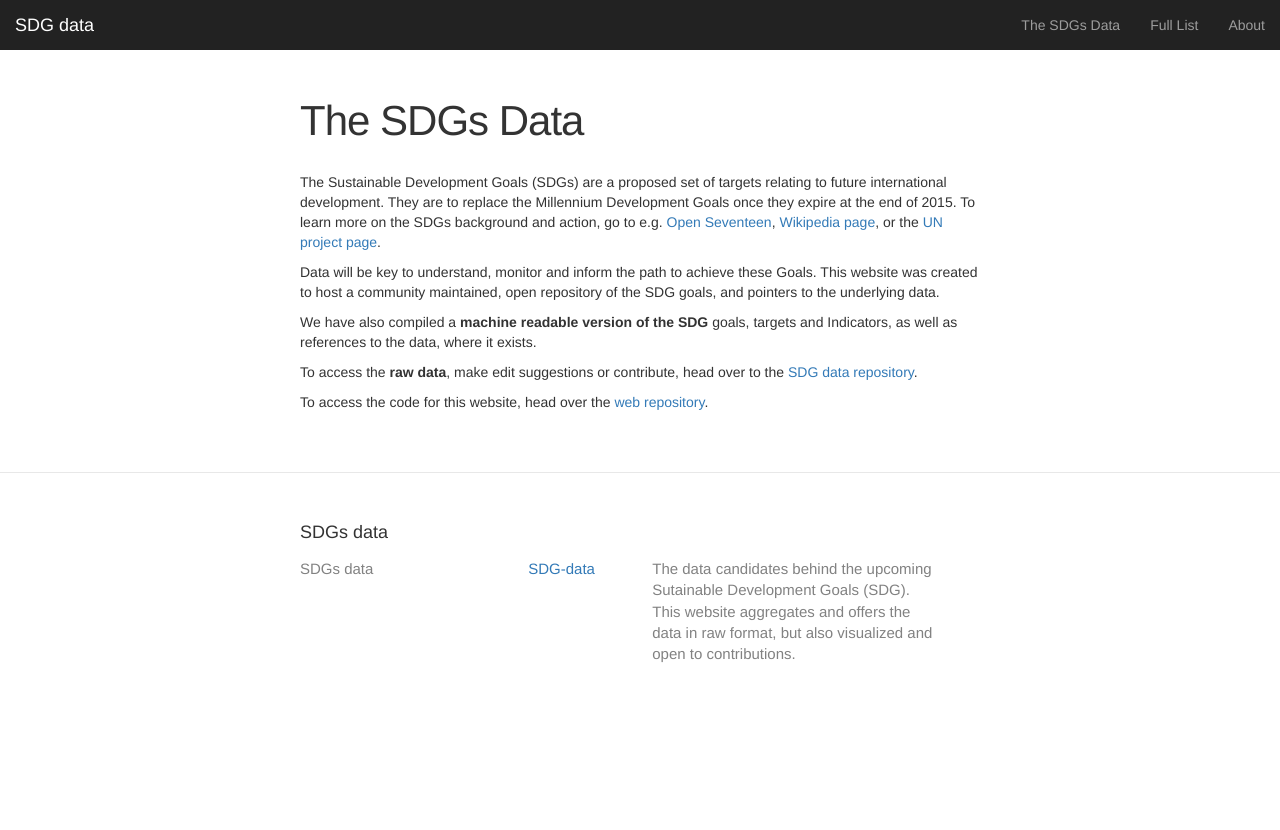
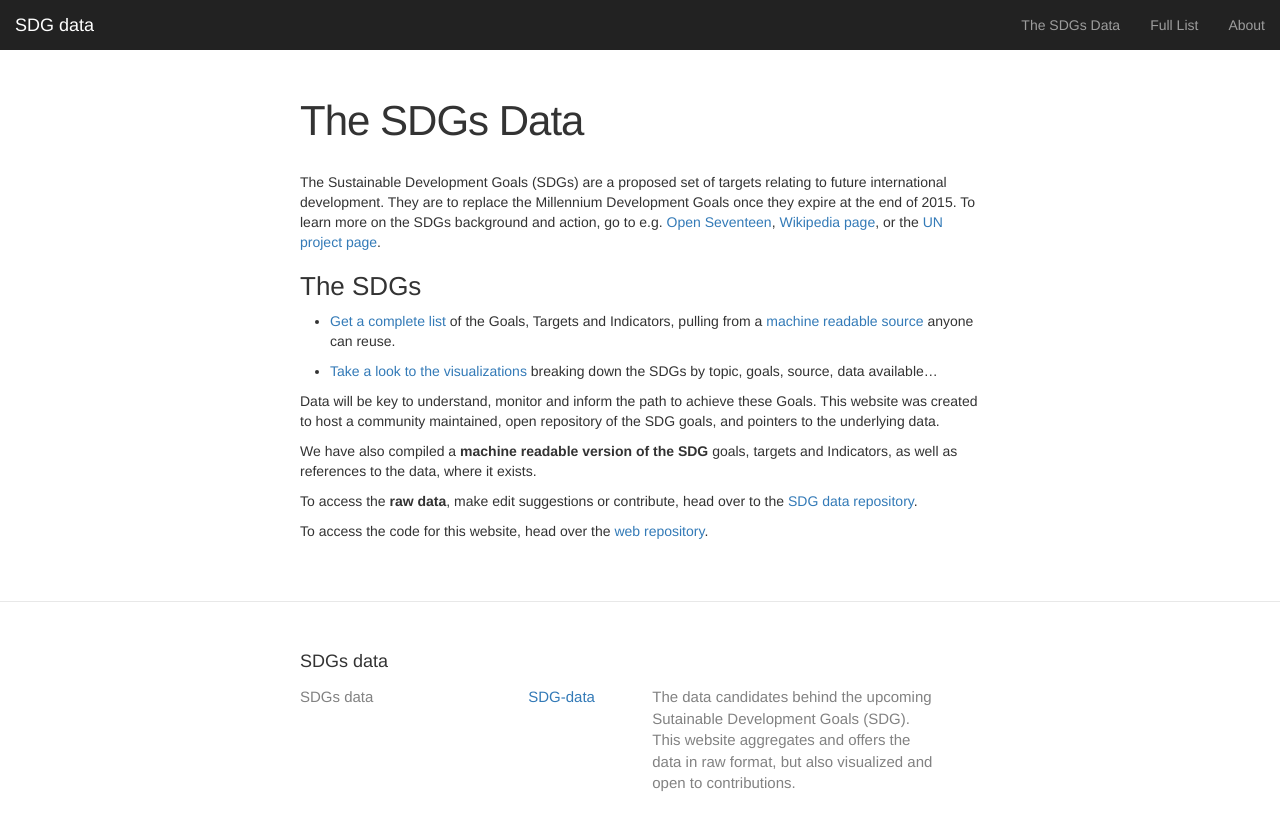
Before and after one commit to SDG-data/web, a Jekyll site: the page built from index.md, in a window 1280 px wide. Shown: the top 830 px of the page. Built offline with Jekyll 4.4.1, drawn with Linux system fonts in a browser that asks for light colours.

Commit message:
Add links to Main page.
Closes #9

```diff
--- a/index.md
+++ b/index.md
@@ -6,6 +6,13 @@ permalink: /
 
 The Sustainable Development Goals (SDGs) are a proposed set of targets relating to future international development. They are to replace the Millennium Development Goals once they expire at the end of 2015. To learn more on the SDGs background and action, go to e.g. [Open Seventeen](http://openseventeen.org/), [Wikipedia page](https://en.wikipedia.org/wiki/Sustainable_Development_Goals), or the [UN project page](https://sustainabledevelopment.un.org/).
 
+###The SDGs
+
+* [Get a complete list]({{site.baseurl}}/web/list/) of the Goals, Targets and Indicators, pulling from a [machine readable source](https://github.com/SDG-data/SDGs) anyone can reuse.
+
+* [Take a look to the visualizations]({{site.baseurl}}/web/list/?data=full_list) breaking down the SDGs by topic, goals, source, data available...
+
+
 Data will be key to understand, monitor and inform the path to achieve these Goals. This website was created to host a community maintained, open repository of the SDG goals, and pointers to the underlying data.
 
 We have also compiled a **machine readable version of the SDG** goals, targets and Indicators, as well as references to the data, where it exists.
```
